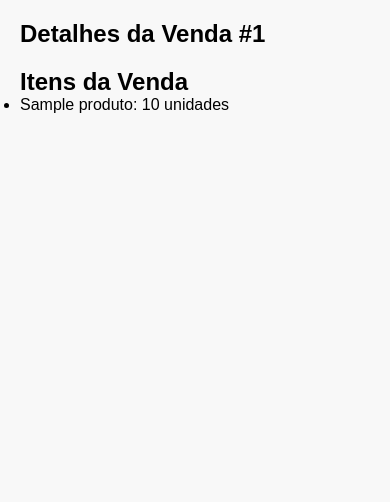
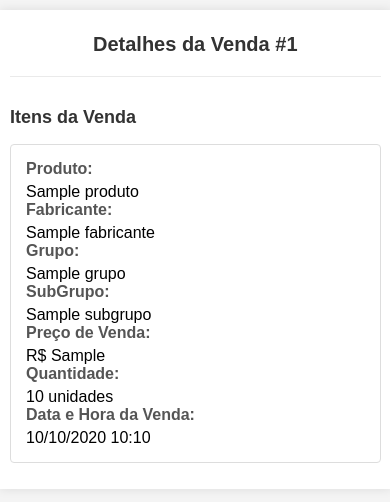
Before and after one commit to EricIkeda1/Projeto_Arquitetura_de_Software, a Django app: template Login/cadastro_app/templates/venda_detalhe.html in a window 390 px wide. Shown: the top 502 px of the page. Run offline with Django 3.2, Linux system fonts and the light colour scheme; the template is opened without the code that fills it: most values are stand-ins (such as "Sample title", 1, 10 or a date in 2020).

Commit message:
Pequenas atualizações

```diff
--- a/Login/cadastro_app/graficos.py
+++ b/Login/cadastro_app/graficos.py
@@ -84,7 +84,7 @@ def create_fig_barras_linha(produtos):
                                           mode='lines',
                                           name='Meta 1000 Unidades'))
 
-    fig_barras_linha.update_layout(title='Grupos de Produtos Mais Vendidos Mensalmente (Ano Corrente)',
+    fig_barras_linha.update_layout(title='Gráfico de Barras e Linha',
                                    xaxis_title='Grupo de Produto',
                                    yaxis_title='Quantidade Vendida')
 
--- a/Login/cadastro_app/static/style_venda_detalhe.css
+++ b/Login/cadastro_app/static/style_venda_detalhe.css
@@ -1,62 +1,76 @@
-* {
+/* style_venda_detalhe.css */
+body {
+    font-family: 'Arial', sans-serif;
+    background-color: #f4f4f4;
     margin: 0;
     padding: 0;
-    box-sizing: border-box;
-}
-
-body {
-    font-family: Arial, sans-serif;
-    background-color: #f8f8f8;
 }
 
 .container {
     max-width: 1200px;
-    margin: 0 auto;
+    margin: 20px auto;
     padding: 20px;
+    background-color: #ffffff;
+    box-shadow: 0 0 10px rgba(0, 0, 0, 0.1);
 }
 
 h1 {
     font-size: 24px;
-    margin-bottom: 20px;
+    color: #333;
+    text-align: center;
+    padding-bottom: 20px;
+    border-bottom: 1px solid #eaeaea;
 }
 
-.product {
-    background-color: #fff;
-    padding: 20px;
-    margin-bottom: 20px;
-    border-radius: 8px;
-    box-shadow: 0 0 10px rgba(0, 0, 0, 0.1);
+.product-info {
+    margin-top: 30px;
 }
 
-.product h2 {
-    font-size: 18px;
-    margin-bottom: 10px;
-}
-
-.product p {
-    font-size: 16px;
-    color: #666;
+.product-info h2 {
+    font-size: 20px;
+    color: #333;
     margin-bottom: 15px;
 }
 
-.product .price {
-    font-size: 20px;
-    font-weight: bold;
-    color: #333;
-    margin-bottom: 10px;
+.product-info ul {
+    list-style: none;
+    padding: 0;
 }
 
-.product .add-to-cart {
-    display: inline-block;
-    background-color: #4CAF50;
-    color: white;
-    padding: 10px 20px;
-    border: none;
+.product-info li {
+    background-color: #fff;
+    border: 1px solid #ddd;
+    padding: 15px;
+    margin-bottom: 10px;
     border-radius: 4px;
-    cursor: pointer;
-    text-decoration: none;
+    transition: all 0.3s ease;
 }
 
-.product .add-to-cart:hover {
-    background-color: #45a049;
+.product-info li:hover {
+    box-shadow: 0 5px 15px rgba(0, 0, 0, 0.2);
 }
+
+.product-info strong {
+    display: block;
+    color: #555;
+    margin-bottom: 5px;
+}
+
+/* Estilos para dispositivos móveis */
+@media (max-width: 768px) {
+    .container {
+        width: 95%;
+        margin: 10px auto;
+        padding: 10px;
+    }
+
+    h1 {
+        font-size: 20px;
+    }
+
+    .product-info h2 {
+        font-size: 18px;
+    }
+}
+
+/* Adicione mais estilos conforme necessário */
--- a/Login/cadastro_app/templates/venda_detalhe.html
+++ b/Login/cadastro_app/templates/venda_detalhe.html
@@ -12,10 +12,19 @@
         <div class="product-info">
             <h2>Itens da Venda</h2>
             <ul>
-                {% for item in venda_items %}
-                    <li>{{ item.produto.nome }}: {{ item.quantidade }} unidades</li>
+                {% for item in venda.itens.all %}
+                <li>
+                    <strong>Produto:</strong> {{ item.produto.nome }}<br>
+                    <strong>Fabricante:</strong> {{ item.produto.fabricante }}<br>
+                    <strong>Grupo:</strong> {{ item.produto.grupo }}<br>
+                    <strong>SubGrupo:</strong> {{ item.produto.subgrupo }}<br>
+                    <strong>Preço de Venda:</strong> R$ {{ item.produto.preco_venda }}<br>
+                    <strong>Quantidade:</strong> {{ item.quantidade }} unidades<br>
+                    <strong>Data e Hora da Venda:</strong> {{ venda.data_hora_venda | date:"d/m/Y H:i" }}
+                </li>
                 {% endfor %}
             </ul>
         </div>
+    </div>
 </body>
 </html>
```
Also changed, not shown: Login/cadastro_app/templates/lancar_vendas.html (deleted, +0 -19 lines), Login/db.sqlite3.
